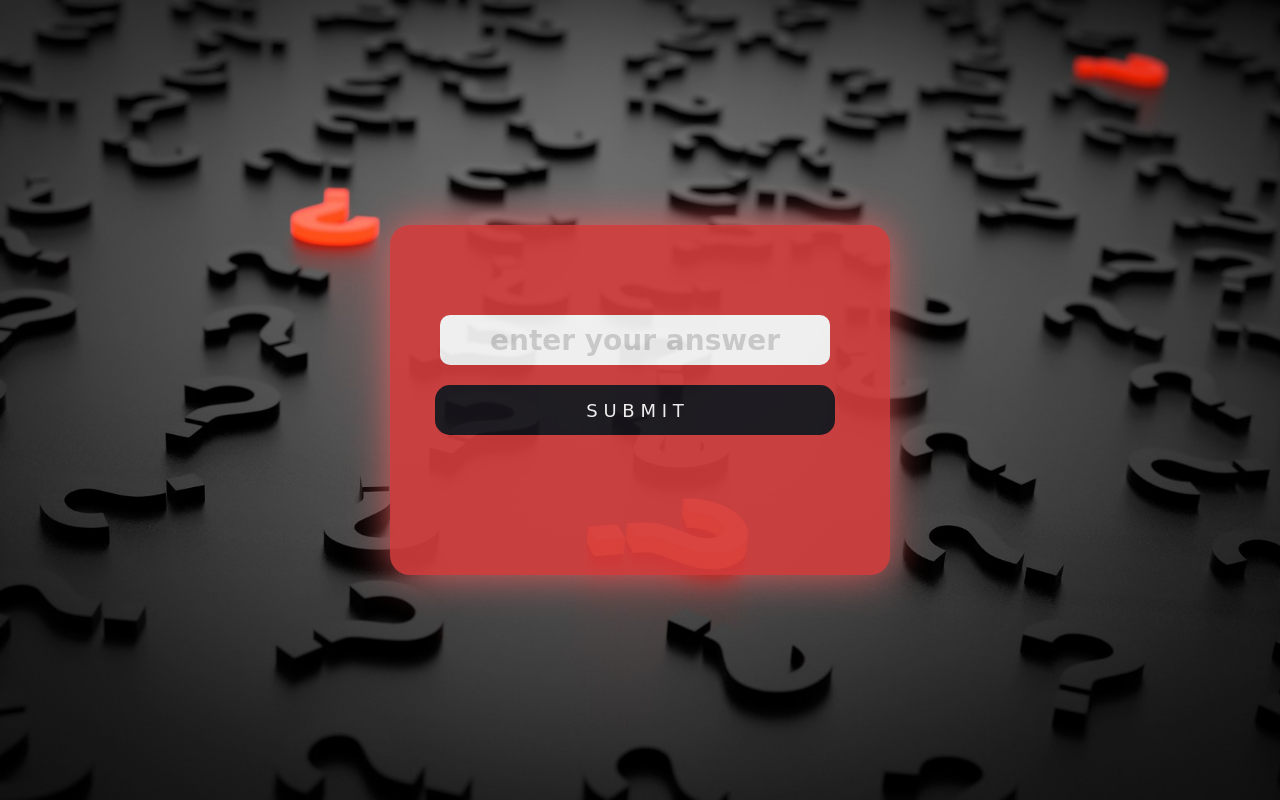
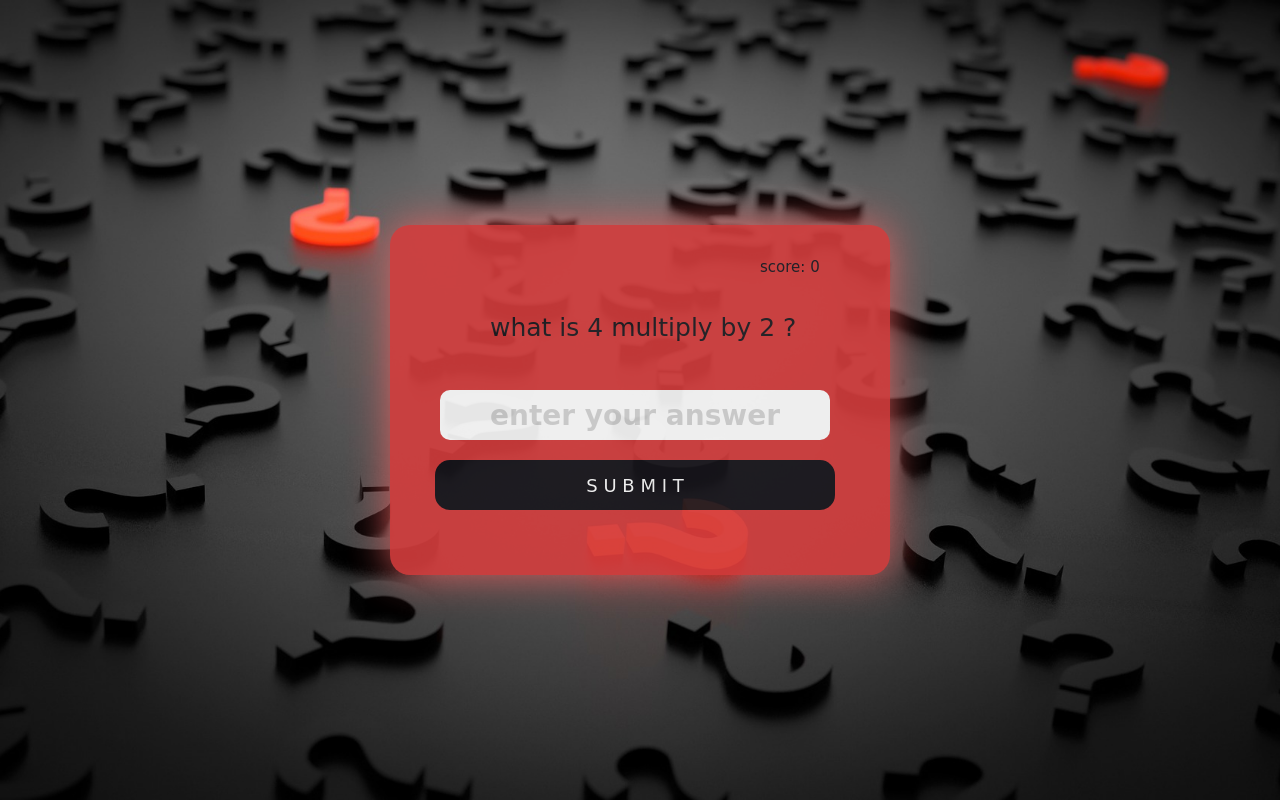
Before and after one commit to gogolashvili/Multiplication-App-5, a plain HTML site: page index.html in a window 1280 px wide. Both pictures are taken after a click on the button "S U B M I T". Drawn offline with Linux system fonts and the light colour scheme; a web font is replaced by a local one.

Commit message:
add j s   function

```diff
--- a/main.js
+++ b/main.js
@@ -0,0 +1,29 @@
+let card = document.querySelector("div");
+let score = document.querySelector("h1");
+let question = document.querySelector("h2");
+let input = document.querySelector("input");
+let button = document.querySelector("button");
+
+let n1 = 1;
+let n2 = 1;
+n1 = Math.floor(Math.random() * 5);
+n2 = Math.floor(Math.random() * 5);
+question.innerHTML = "what  is   " + n1 + "   multiply  by   " + n2 + " ?";
+
+button.disabled = false;
+let scores = JSON.parse(localStorage.getItem("scores")) || 0;
+score.innerHTML = "score:" + scores;
+button.addEventListener("click", function () {
+  location.reload();
+  console.log(input.value);
+  if (input.value == "") {
+    button.disabled = true;
+  } else if (input.value == n1 * n2) {
+    scores++;
+  } else if (input.value !== n1 * n2) {
+    scores--;
+  }
+  score.innerHTML = `score: ${scores}`;
+  localStorage.setItem("scores", JSON.stringify(scores));
+  input.value = "";
+});
--- a/style.css
+++ b/style.css
@@ -60,8 +60,6 @@ h2 {
   color: rgb(31, 30, 35);
   font-family: "Tilt Warp", cursive;
   margin-top: 40px;
-  margin-left: 80px;
-  font-weight: 800;
-  font-size: 28px;
-  line-height: 38px;
+  margin-left: 100px;
+  font-size: 25px;
 }
```
